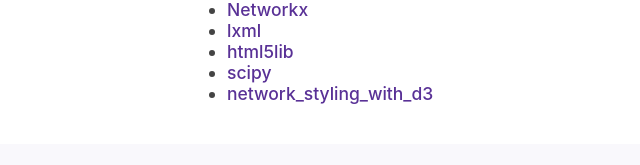
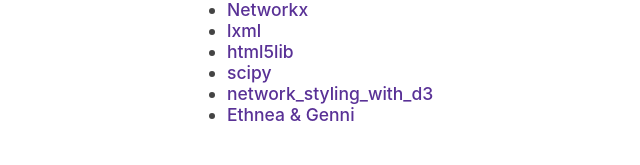
Before and after one commit to jorgenavarroglez/PruebaNetExtractor, a Flask app: page /Acerca in a window 1280 px wide. Shown: the part 1090-1255 px from the top of the page, without its empty margins (53-693 px from the left). Before the commit the page ends 1194 px from the top, so only its background shows below. Run offline with Flask 2, Linux system fonts and the light colour scheme; some libraries are stand-ins or nearby versions.

Commit message:
cambios menores

```diff
--- a/src/templates/about.html
+++ b/src/templates/about.html
@@ -68,6 +68,7 @@
 					<li><a href="https://github.com/html5lib/html5lib-python">html5lib</a></li>
 					<li><a href="https://www.scipy.org/">scipy</a></li>
 					<li><a href="https://github.com/benmaier/network_styling_with_d3">network_styling_with_d3</a></li>
+					<li><a href="http://abel.lis.illinois.edu/cgi-bin/ethnea/search.py">Ethnea & Genni</a></li>
 					</h5>
 				</ul>
 			</div>
--- a/src/templates/joinpers.html
+++ b/src/templates/joinpers.html
@@ -127,7 +127,7 @@
 			location.reload();
 			//window.location.href='{{ url_for('moddict') }}'
 		}
-
+// no funciona para la nueva interfaz ya que está construida con tablas.
 		function dragdrop() {
 		    $( ".Personaje" ).draggable({
 		    	containment: "#content",
```
